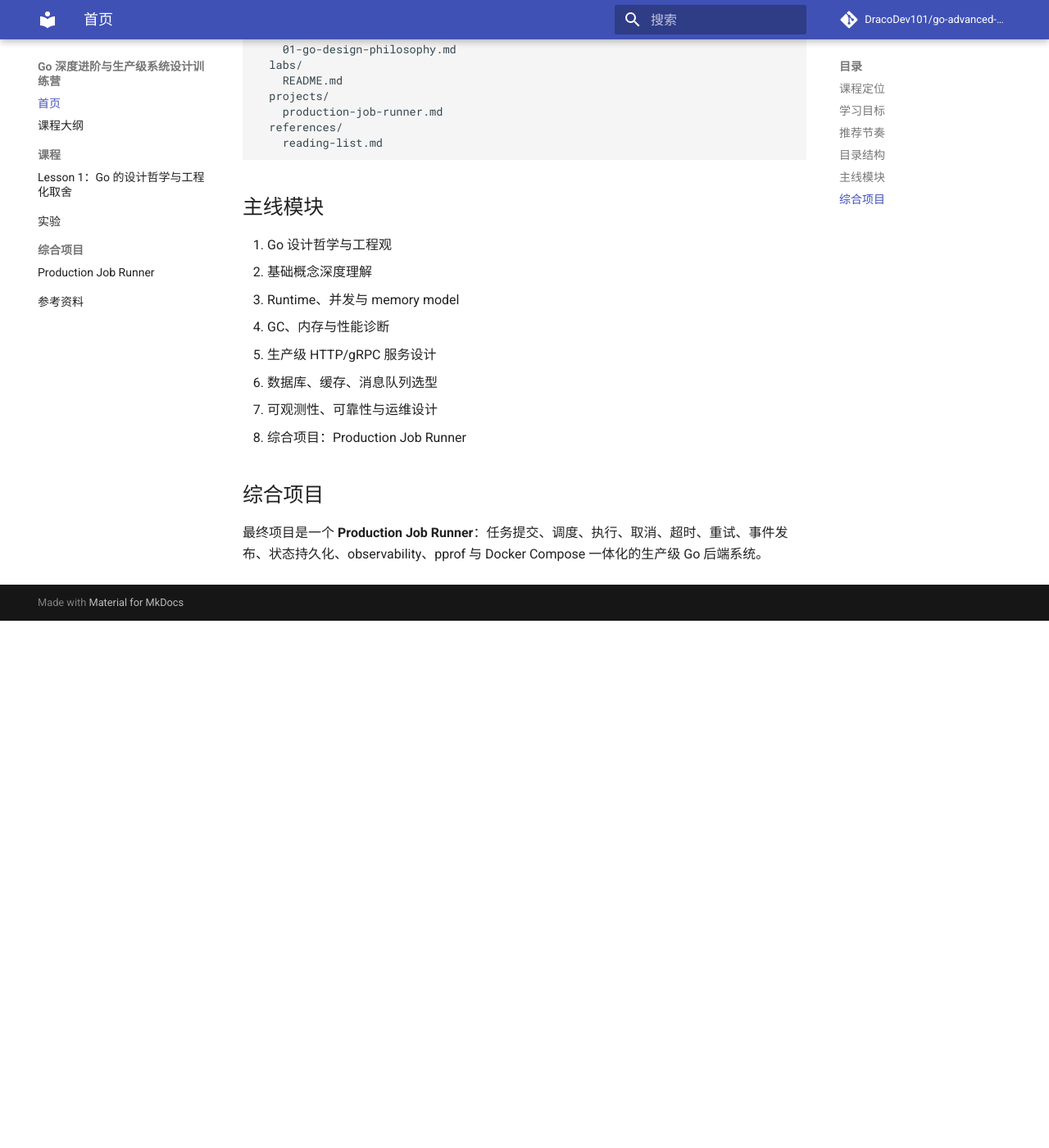
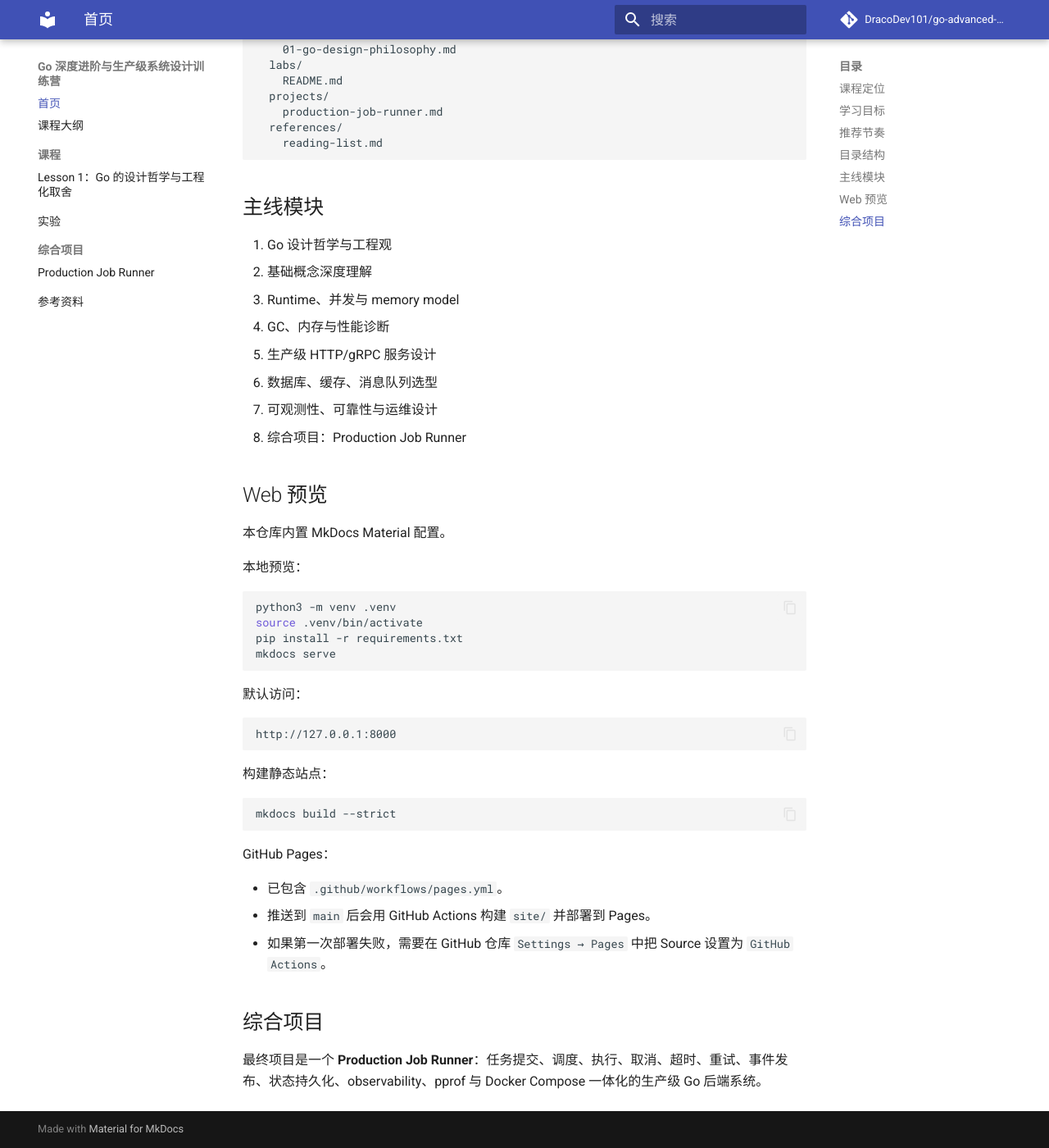
Before and after one commit to DracoDev101/go-advanced-training, an MkDocs documentation site: the page built from docs/index.md, in a window 1280 px wide and 1400 px high, scrolled down 1445 px. Shown: the whole window at 82% size. Built offline with MkDocs 1.6.1 and Material for MkDocs 9.7.7, drawn with Linux system fonts in a browser that asks for light colours; comment, search, counter and statistics services are not loaded; before the commit the page ends 2202 px from its top, so only the background shows below that.

Commit message:
docs: add MkDocs web preview

````diff
--- a/docs/index.md
+++ b/docs/index.md
@@ -71,6 +71,37 @@ go-advanced-training/
 7. 可观测性、可靠性与运维设计
 8. 综合项目：Production Job Runner
 
+## Web 预览
+
+本仓库内置 MkDocs Material 配置。
+
+本地预览：
+
+```bash
+python3 -m venv .venv
+source .venv/bin/activate
+pip install -r requirements.txt
+mkdocs serve
+```
+
+默认访问：
+
+```text
+http://127.0.0.1:8000
+```
+
+构建静态站点：
+
+```bash
+mkdocs build --strict
+```
+
+GitHub Pages：
+
+- 已包含 `.github/workflows/pages.yml`。
+- 推送到 `main` 后会用 GitHub Actions 构建 `site/` 并部署到 Pages。
+- 如果第一次部署失败，需要在 GitHub 仓库 `Settings → Pages` 中把 Source 设置为 `GitHub Actions`。
+
 ## 综合项目
 
 最终项目是一个 **Production Job Runner**：任务提交、调度、执行、取消、超时、重试、事件发布、状态持久化、observability、pprof 与 Docker Compose 一体化的生产级 Go 后端系统。
````
Also changed, not shown: README.md (+31 -0 lines).
